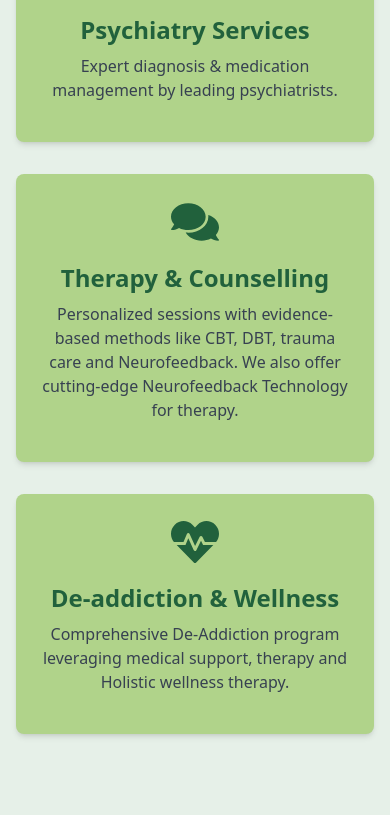
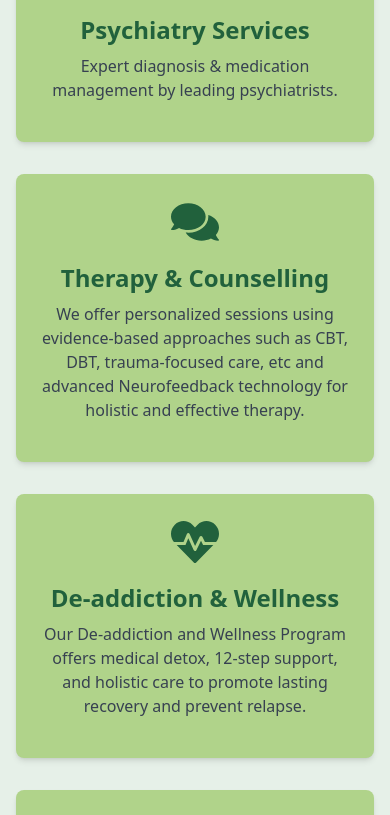
Before and after one commit to Ashishs0006/mind-vriksha, a React (Vite) app in the folder frontend/: page / in a window 390 px wide. Shown: the part 3411-4226 px from the top of the page. Built offline with nearby package versions, Linux system fonts and the light colour scheme.

Commit message:
Commit all the changes

```diff
--- a/frontend/src/Components/HomeFaq.jsx
+++ b/frontend/src/Components/HomeFaq.jsx
@@ -2,25 +2,25 @@ import React, { useState } from 'react';
 import { FaPlus, FaMinus } from 'react-icons/fa';
 
 const faqs = [
-  {
-    question: "Is therapy confidential?",
-    answer: "Yes, all sessions are 100% confidential and private. Your personal details and conversations remain secure with your therapist.",
+   {
+    question: "How do I know if I need to consult Psychiatrist / Therapist?",
+    answer: "If you’ve been feeling overwhelmed, anxious, low, or struggling to cope with daily life, therapy can help. You don’t need to wait for a crisis to seek support.",
   },
   {
     question: "How do I book a session?",
     answer: "You can book directly through our website, call our clinic, or message us on WhatsApp. We will confirm your appointment within 24 hours.",
   },
   {
-    question: "Do you offer online therapy?",
-    answer: "Yes, we provide both in-person and online sessions, so you can choose whichever is more convenient and comfortable for you.",
+    question: "Is therapy confidential?",
+    answer: "Yes, all sessions are 100% confidential and private. Your personal details and conversations remain secure with your therapist.",
   },
   {
     question: "What can I expect in my first session?",
-    answer: "Your first session is mainly about understanding your concerns, background, and goals. It’s a safe space to share your story, and your therapist will guide you on the next steps.",
+    answer: "Your first session is about getting to know you—your concerns, background, and goals. The therapist will explain how therapy works and together you’ll outline a plan. It’s a safe, confidential space with no pressure to share more than you’re comfortable with.",
   },
   {
-    question: "How do I know if I need therapy?",
-    answer: "If you’ve been feeling overwhelmed, anxious, low, or struggling to cope with daily life, therapy can help. You don’t need to wait for a crisis to seek support.",
+    question: "Do you offer online consultation?",
+    answer: "Yes, we provide both in-person and online sessions, so you can choose whichever is more convenient and comfortable for you.",
   },
     {
     question: "Do you work with children, couples, and families?",
--- a/frontend/src/Components/HomeServices.jsx
+++ b/frontend/src/Components/HomeServices.jsx
@@ -15,14 +15,21 @@ const popularServices = [
   },
   {
     name: 'Therapy & Counselling',
-    description: 'Personalized sessions with evidence-based methods like CBT, DBT, trauma care and Neurofeedback. We also offer cutting-edge Neurofeedback Technology for therapy.',
+    description: 'We offer personalized sessions using evidence-based approaches such as CBT, DBT, trauma-focused care, etc and advanced Neurofeedback technology for holistic and effective therapy.',
     image: therapyImg,
     link: '#',
     Icon: FaComments,
   },
   {
     name: 'De-addiction & Wellness',
-    description: 'Comprehensive De-Addiction program leveraging medical support, therapy and Holistic wellness therapy.',
+    description: 'Our De-addiction and Wellness Program offers medical detox, 12-step support, and holistic care to promote lasting recovery and prevent relapse.',
+    image: addictionImg,
+    link: '#',
+    Icon: FaHeartbeat,
+  },
+  {
+    name: 'Psychodiagnostics Evaluations',
+    description: 'IQ, ADHD, Autism, Specific Learning Disorders (SLD), Personality Profiling',
     image: addictionImg,
     link: '#',
     Icon: FaHeartbeat,
@@ -34,7 +41,7 @@ const PopularServices = () => {
     <section id="Service" className="py-24 bg-light-green">
       <div className="container mx-auto px-4 text-center">
         <h2 className="text-3xl md:text-4xl font-bold text-primary-green mb-12">Our Key Services</h2>
-        <div className="grid grid-cols-1 md:grid-cols-3 gap-8">
+        <div className="grid grid-cols-1 md:grid-cols-4 gap-8">
           {popularServices.map((service, index) => (
             <div key={index} className="bg-secondary-green p-6 rounded-lg shadow-md hover:shadow-xl transition duration-300">
               {/* <img
--- a/frontend/src/Components/TreatmentProcess.jsx
+++ b/frontend/src/Components/TreatmentProcess.jsx
@@ -12,14 +12,14 @@ const steps = [
     {
         number: 1,
         title: 'Comprehensive Case History & Assessment ',
-        description: 'We begin with an in-depth case history, not just noting symptoms but also understanding family background, lifestyle, and personal experiences. This holistic approach ensures nothing important is overlooked.',
+        description: 'We begin with a detailed case history that considers symptoms, family background, lifestyle, and personal experiences. This comprehensive approach ensures an accurate diagnosis and a tailored treatment plan.',
         image: Treatment1,
         Icon: FaClipboardList,
     },
     {
         number: 2,
         title: 'Accurate Diagnosis & Individualized Plan',
-        description: 'Our team carefully evaluates your symptoms and designs a personalized plan that may include therapy, medication, or both. Each plan is unique — no “one-size-fits-all” approach.',
+        description: 'Our team conducts a thorough evaluation to develop a personalized treatment plan, which may include therapy, medication, or a combination of both, tailored to each individuals needs.',
         image: Treatment2,
         Icon: FaMicroscope,
     },
@@ -33,14 +33,14 @@ const steps = [
     {
         number: 4,
         title: 'Continuous Monitoring & OPD Follow-Ups',
-        description: 'We track your progress through structured OPD follow-ups, adjusting treatment as needed. Our continuity of care ensures long-term stability and prevents relapse.',
+        description: 'We monitor your progress through regular outpatient follow-ups, adjusting treatment as necessary to ensure sustained stability and prevent relapse.',
         image: Treatment4,
         Icon: FaHeartbeat,
     },
     {
         number: 5,
         title: 'Recovery & Life Skills ',
-        description: 'Beyond symptom control, we focus on recovery— helping you build coping skills, emotional resilience, and strategies for real-world challenges.',
+        description: 'Our approach extends beyond symptom management to support recovery by enhancing coping skills, emotional resilience, and practical strategies for everyday challenges.',
         image: Treatment5,
         Icon: FaRegSmileBeam,
     },
@@ -70,7 +70,7 @@ const TreatmentProcess = () => {
 
         const interval = setInterval(() => {
             handleScroll('right');
-        }, 1000); // 5 seconds autoplay speed
+        }, 500); // 5 seconds autoplay speed
 
         return () => clearInterval(interval);
     }, [isHovered, currentIndex]);
--- a/frontend/src/Components/WhyMV.jsx
+++ b/frontend/src/Components/WhyMV.jsx
@@ -14,7 +14,7 @@ const disorders = [
         Icon: GiLaurelCrown,
     },
     {
-        title: 'Excellant Treatment',
+        title: 'Excellent Treatment',
         description: 'Led by Dr. Rohit Garg, one of India’s most respected psychiatrists, we blend clinical excellence with deep empathy. Patients worldwide trust us to deliver the best outcomes, even in the most complex cases.',
         image: Legacy,
         Icon: FaUserMd,
```
Also changed, not shown: frontend/src/Components/HomeLocations.jsx (+3 -3 lines).
